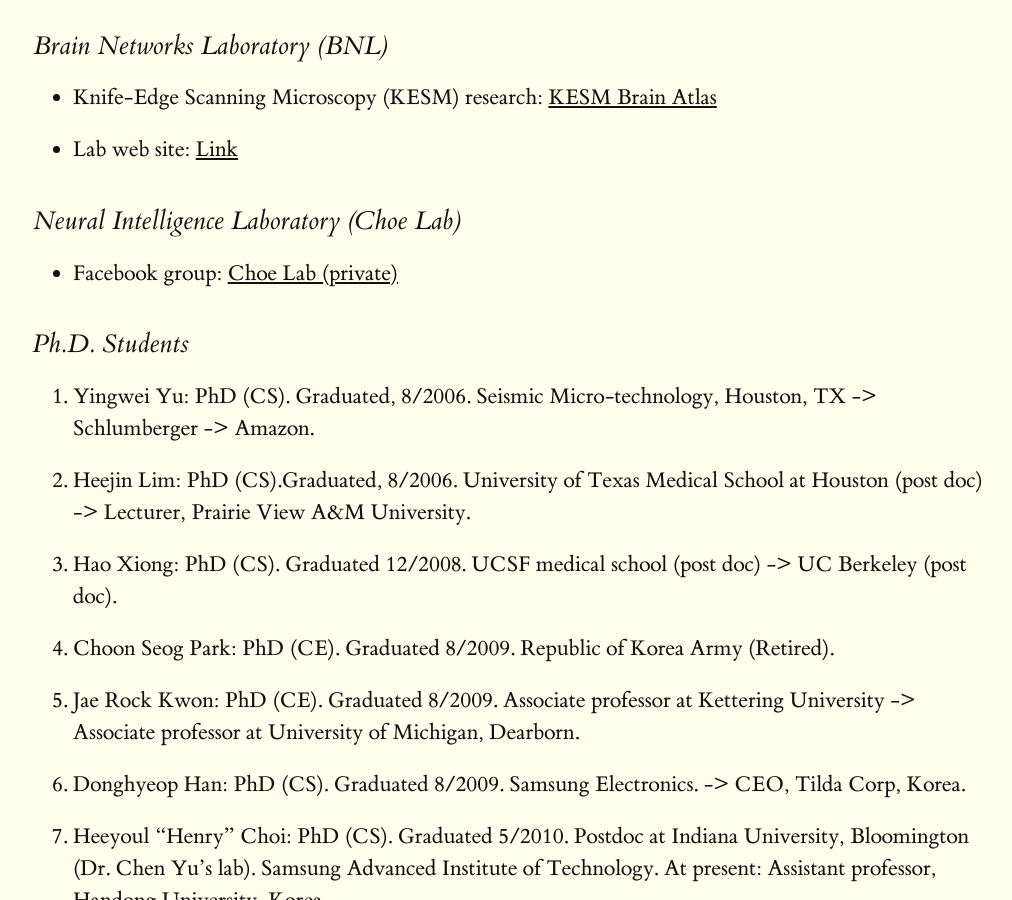
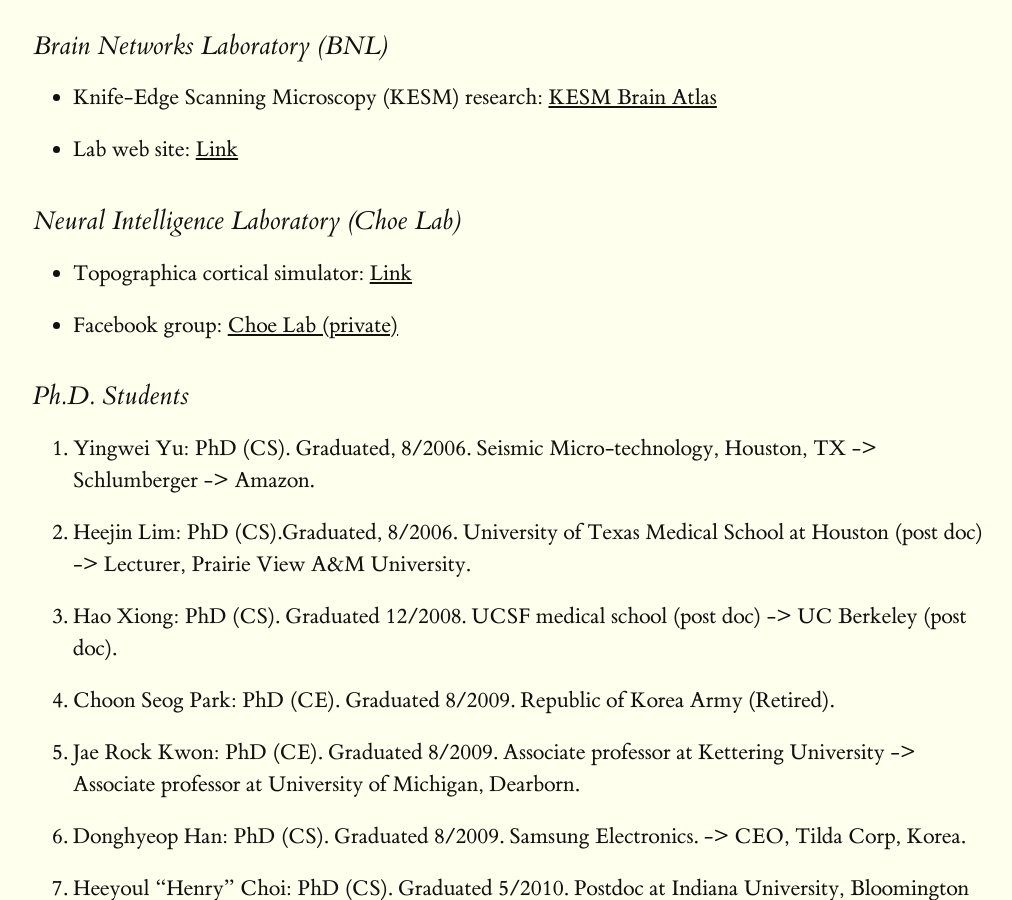
Before and after one commit to yschoe/yschoe.github.io, a Jekyll site: the page built from lab.md, in a window 1280 px wide and 900 px high, scrolled down 372 px. Shown: the whole window, without its empty margins (127-1139 px from the left). Built offline with Jekyll 4.4.1, drawn with Linux system fonts in a browser that asks for light colours.

Commit message:
topographica

```diff
--- a/lab.md
+++ b/lab.md
@@ -11,6 +11,7 @@
 
 ### Neural Intelligence Laboratory (Choe Lab)
 
+* Topographica cortical simulator: [Link](http://topographica.org)
 * Facebook group: [Choe Lab (private)](https://www.facebook.com/groups/choelab)
 
 ### Ph.D. Students
```
Also changed, not shown: research.md (+1 -0 lines).
